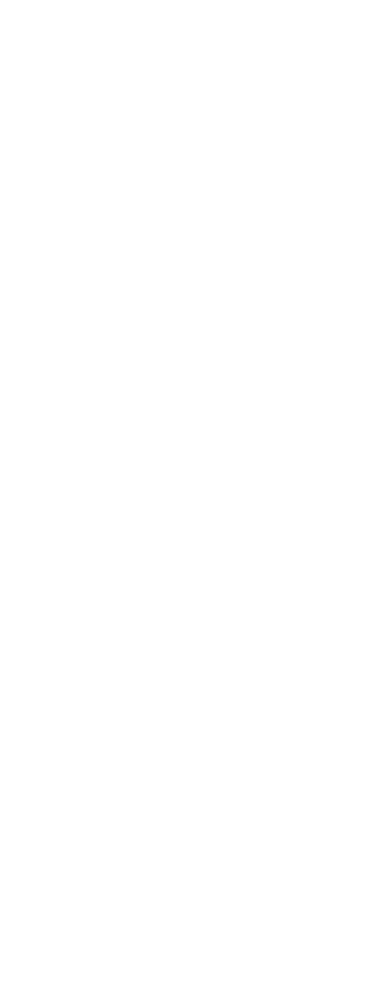
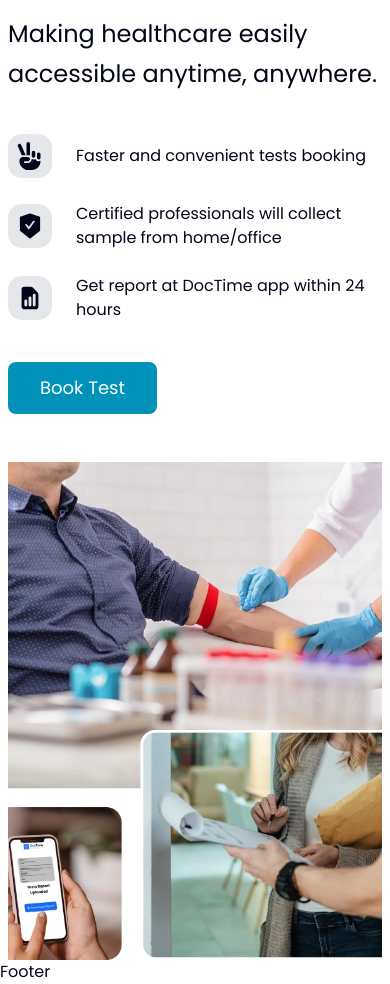
Before and after one commit to MahidunNobi/nova-healthcare-client, a Next.js app: page / in a window 390 px wide. Shown: the part 8860-9844 px from the top of the page. Before the commit the page ends 8738 px from the top, so only its background shows below. Built offline with nearby package versions, Linux system fonts and the light colour scheme.

Commit message:
Add-sec: Home Diagnostic Service

```diff
--- a/src/app/(public-layout)/page.tsx
+++ b/src/app/(public-layout)/page.tsx
@@ -1,6 +1,7 @@
 import AvailableSpecialists from "@/components/Home/AvailableSpecialists";
 import BuyMedicines from "@/components/Home/BuyMedicines";
 import HeroSlider from "@/components/Home/HeroSlider";
+import HomeDiagnosticService from "@/components/Home/HomeDiagnosticService";
 import OnlineHealthcare from "@/components/Home/OnlineHealthcare";
 import Searchbar from "@/components/Home/Searchbar";
 import Services from "@/components/Home/Services";
@@ -19,6 +20,7 @@
       <OnlineHealthcare />
       <AvailableSpecialists />
       <BuyMedicines />
+      <HomeDiagnosticService />
     </div>
   );
 };
--- a/src/components/Container/Container.tsx
+++ b/src/components/Container/Container.tsx
@@ -8,7 +8,7 @@
   addClass?: string;
 }) => {
   return (
-    <div className={`px-2 md:my-12 ${addClass}`}>
+    <div className={`px-2 md:my-28 ${addClass}`}>
       <div className="container mx-auto">{children}</div>
     </div>
   );
--- /dev/null
+++ b/src/components/Home/HomeDiagnosticService.tsx
@@ -0,0 +1,62 @@
+import React from "react";
+import Container from "../Container/Container";
+import Subtitle from "../Common/Subtitle";
+import HeadingOne from "../Common/HeadingOne";
+import { FaHandPeace } from "react-icons/fa6";
+import { AiFillSafetyCertificate } from "react-icons/ai";
+import { HiDocumentReport } from "react-icons/hi";
+import Image from "next/image";
+import { Button } from "../ui/button";
+
+const HomeDiagnosticService = () => {
+  return (
+    <Container>
+      <div className="flex flex-col md:flex-row md:justify-between items-center gap-12">
+        {/* Content */}
+        <div className="space-y-10">
+          <Subtitle> Home Diagnostic Service </Subtitle>
+          <HeadingOne> Sample collection at your Doorstep </HeadingOne>
+          <p className="text-2xl leading-10">
+            {" "}
+            Making healthcare easily accessible anytime, anywhere.{" "}
+          </p>
+          <ul className="space-y-6">
+            <li className="flex items-center gap-6">
+              <div className="bg-gray-200 rounded-xl p-2 inline-block">
+                <FaHandPeace size={28} />
+              </div>
+              <span>Faster and convenient tests booking</span>
+            </li>
+            <li className="flex items-center gap-6">
+              <div className="bg-gray-200 rounded-xl p-2 inline-block">
+                <AiFillSafetyCertificate size={28} />
+              </div>
+              <span>
+                Certified professionals will collect sample from home/office
+              </span>
+            </li>
+            <li className="flex items-center gap-6">
+              <div className="bg-gray-200 rounded-xl p-2 inline-block">
+                <HiDocumentReport size={28} />
+              </div>
+              <span>Get report at DocTime app within 24 hours</span>
+            </li>
+          </ul>
+          <Button> Book Test</Button>
+        </div>
+        {/* Image */}
+        <div className=" h-[498px]">
+          <Image
+            src="/home/Home_Diagnostic_Service.webp"
+            alt="Access convenient online Healthcare with DocTime"
+            width={720}
+            height={772}
+            className="object-cover h-full w-auto"
+          />
+        </div>
+      </div>
+    </Container>
+  );
+};
+
+export default HomeDiagnosticService;
```
Also changed, not shown: public/home/Home_Diagnostic_Service.webp (added).
